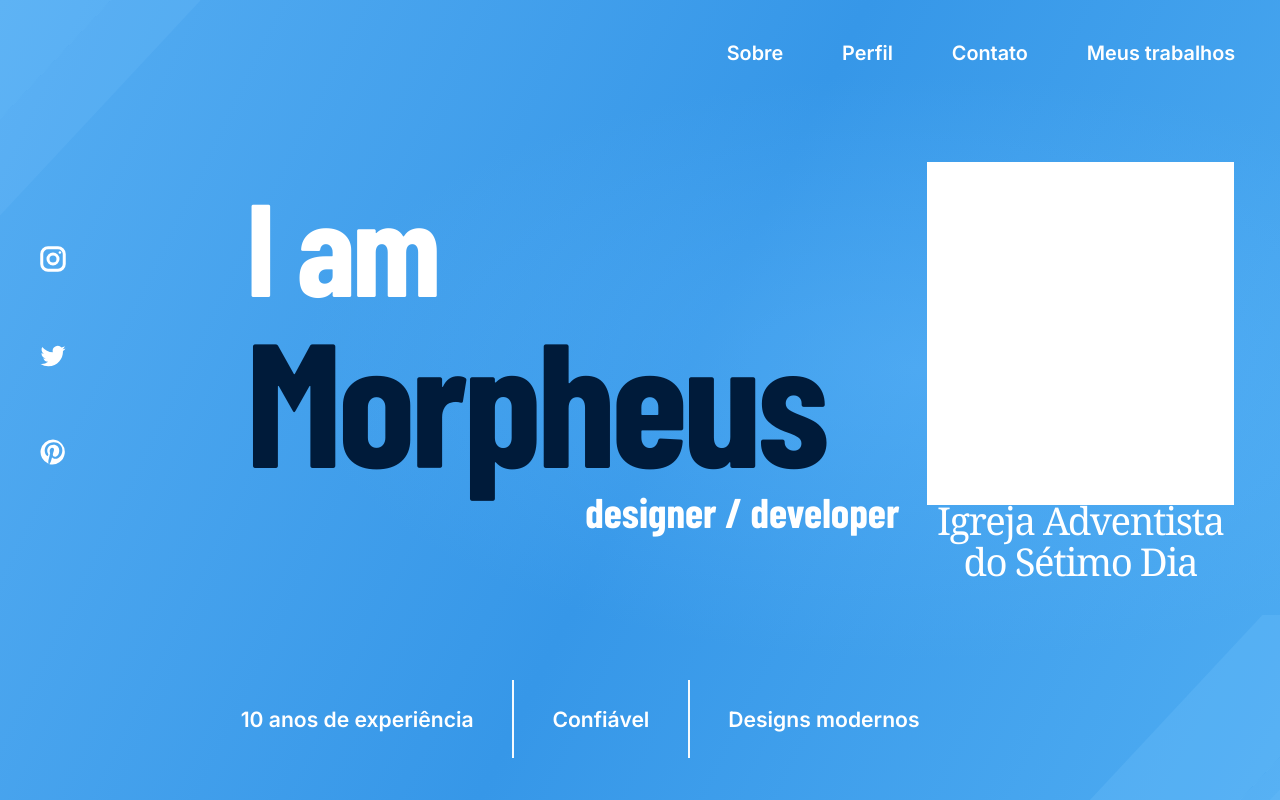
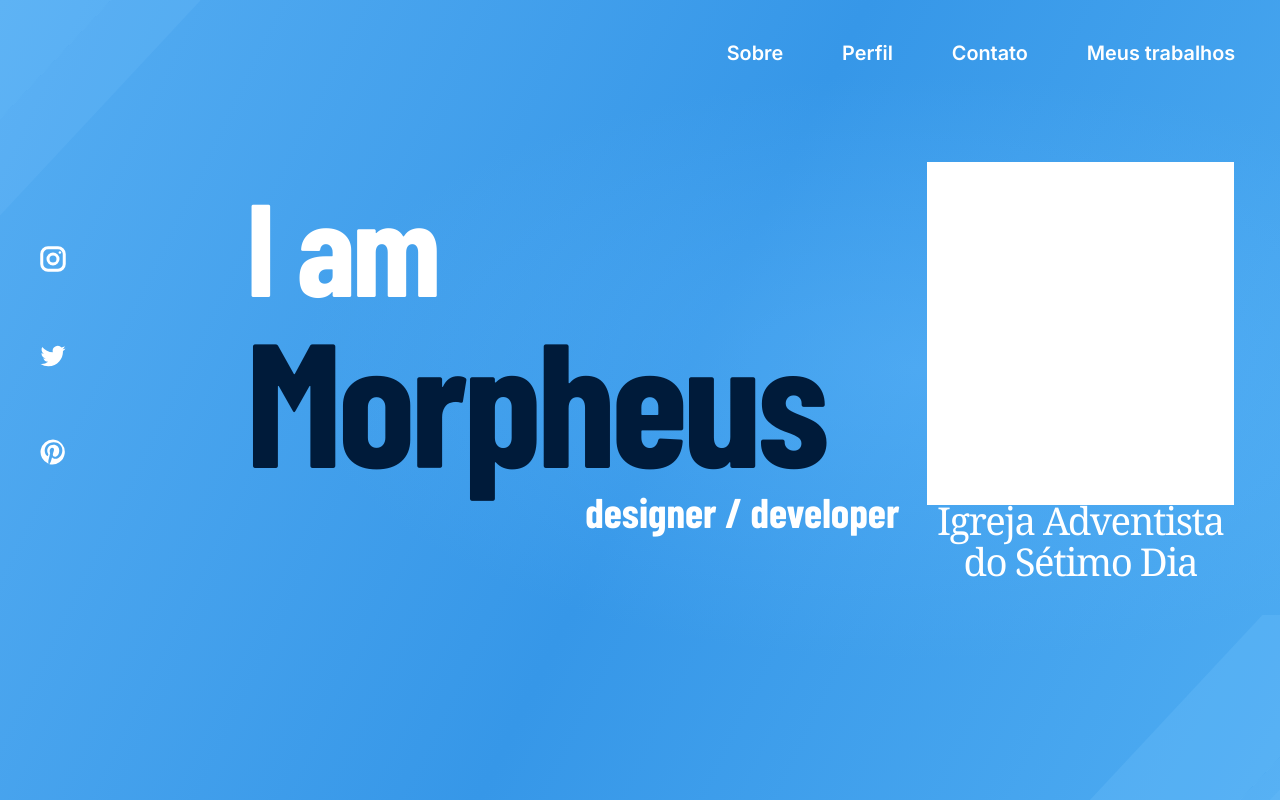
Before and after one commit to fabricioalvestj/site, a plain HTML site: page index.html in a window 1280 px wide. Drawn offline with nearby package versions, Linux system fonts and the light colour scheme; a web font is replaced by a local one.

Commit message:
Update index.html

```diff
--- a/index.html
+++ b/index.html
@@ -48,13 +48,6 @@
       <p>Igreja Adventista<br>do Sétimo Dia</p>
     </section>
 
-    <div class="qualities" id="trabalhos">
-      <span>10 anos de experiência</span>
-      <i></i>
-      <span>Confiável</span>
-      <i></i>
-      <span>Designs modernos</span>
-    </div>
 
     <footer id="contato">
       <span>© 2026 Igreja Adventista do Sétimo Dia</span>
```
